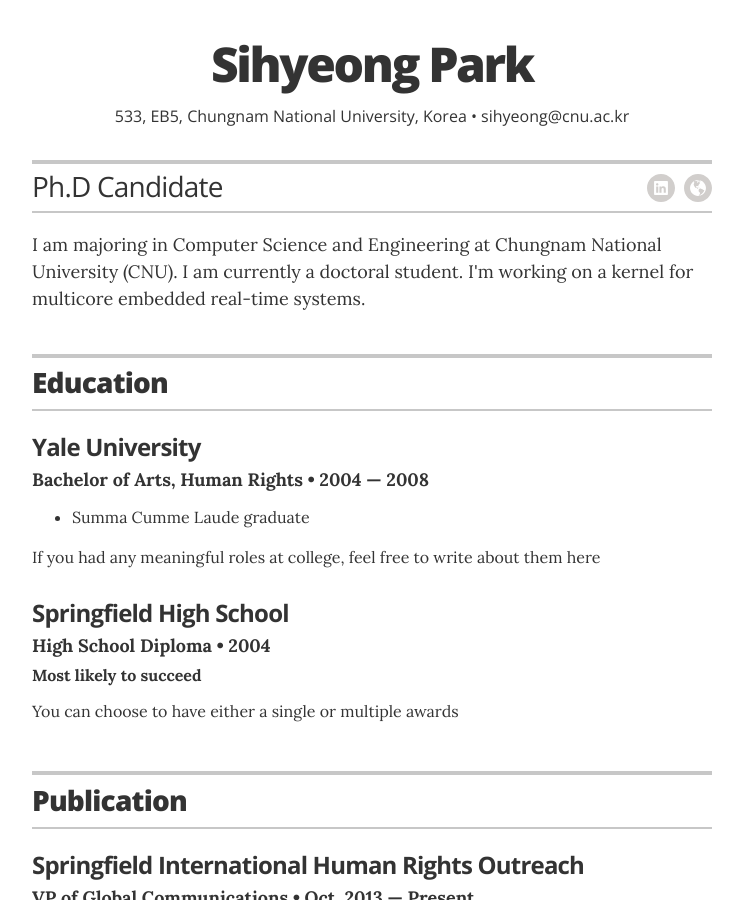
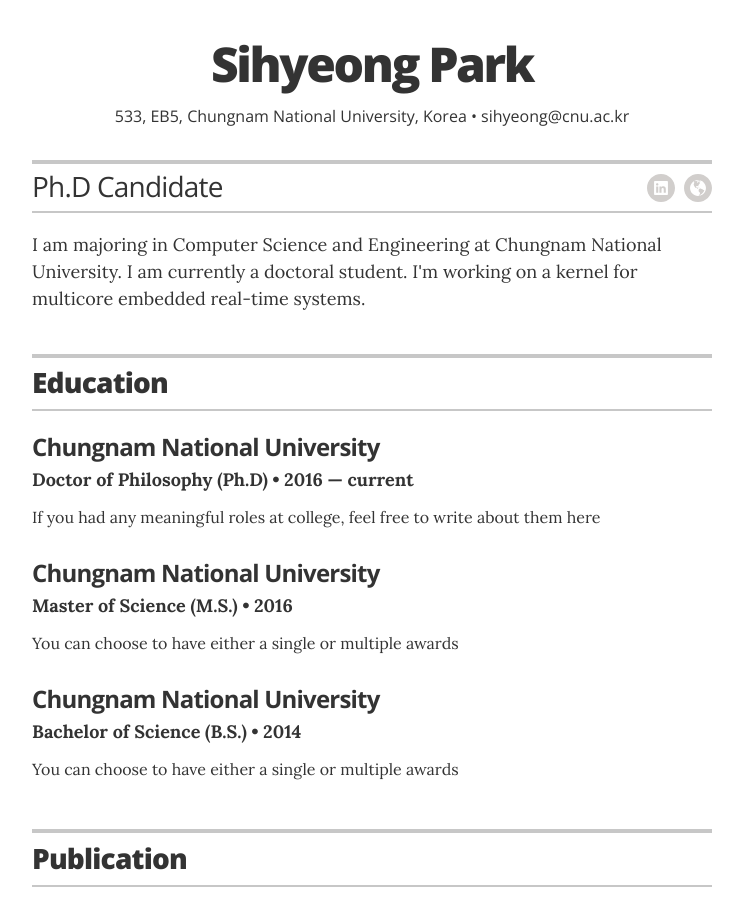
Before and after one commit to sihyeong/sihyeong.github.io, a Jekyll site: the page built from index.html, in a window 1280 px wide and 900 px high. Shown: the whole window, without its empty margins (268-1011 px from the left). Built offline with Jekyll 4.4.1, drawn with Linux system fonts in a browser that asks for light colours.

Commit message:
add education

```diff
--- a/_config.yml
+++ b/_config.yml
@@ -23,7 +23,7 @@ resume_contact_address:         "533, EB5, Chungnam National University, Yuseong
 resume_header_contact_info:     "533, EB5, Chungnam National University, Korea • sihyeong@cnu.ac.kr"
 display_header_contact_info:    "true"
 
-resume_header_intro: "<p>I am majoring in Computer Science and Engineering at Chungnam National University (CNU). I am currently a doctoral student. I'm working on a kernel for multicore embedded real-time systems.</p>"
+resume_header_intro: "<p>I am majoring in Computer Science and Engineering at Chungnam National University. I am currently a doctoral student. I'm working on a kernel for multicore embedded real-time systems.</p>"
 
 # use "yes" to display the email contact button,
 # "no" to display an "I'm not looking for work" message,
--- a/_data/education.yml
+++ b/_data/education.yml
@@ -1,13 +1,15 @@
 # Degree
-- degree: Bachelor of Arts, Human Rights
-  uni: Yale University
-  year: 2004 &mdash; 2008
-  awards:
-    - award: Summa Cumme Laude graduate
+- degree: Doctor of Philosophy (Ph.D)
+  uni: Chungnam National University
+  year: 2016 &mdash; current
   summary: If you had any meaningful roles at college, feel free to write about them here
 
-- degree: High School Diploma
-  uni: Springfield High School
-  year: 2004
-  award: Most likely to succeed
+- degree: Master of Science (M.S.)
+  uni: Chungnam National University
+  year: 2016
   summary: You can choose to have either a single or multiple awards
+
+- degree: Bachelor of Science (B.S.)
+  uni: Chungnam National University
+  year: 2014
+  summary: You can choose to have either a single or multiple awards
```
